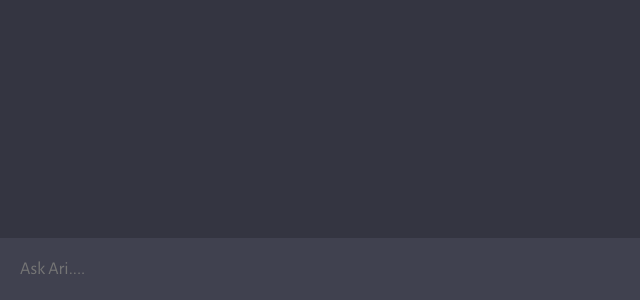
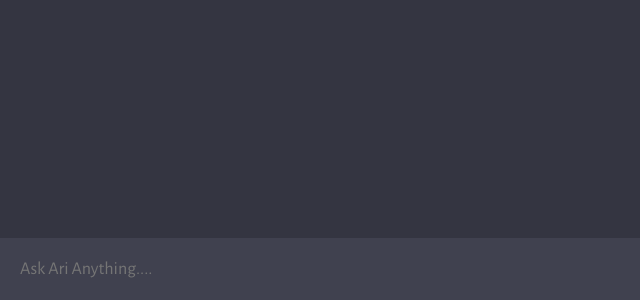
Before and after one commit to CamaraDigital/ari_chatbot, a website built with Vite: page client/index.html in a window 1280 px wide. Shown: the part 500-800 px from the top of the page, 0-640 px from the left. Built offline with nearby package versions, Linux system fonts and the light colour scheme.

Commit message:
Changed the placeholder text in the form

```diff
--- a/client/index.html
+++ b/client/index.html
@@ -11,7 +11,7 @@
     <div id="app">
       <div id="chat_container"></div>
       <form>
-        <textarea name="prompt" cols="1" rows="1" placeholder="Ask Ari...."></textarea>
+        <textarea name="prompt" cols="1" rows="1" placeholder="Ask Ari Anything...."></textarea>
         <button type="submit"><img src="assets/send.svg"/></button>
       </form>
     </div>
```
